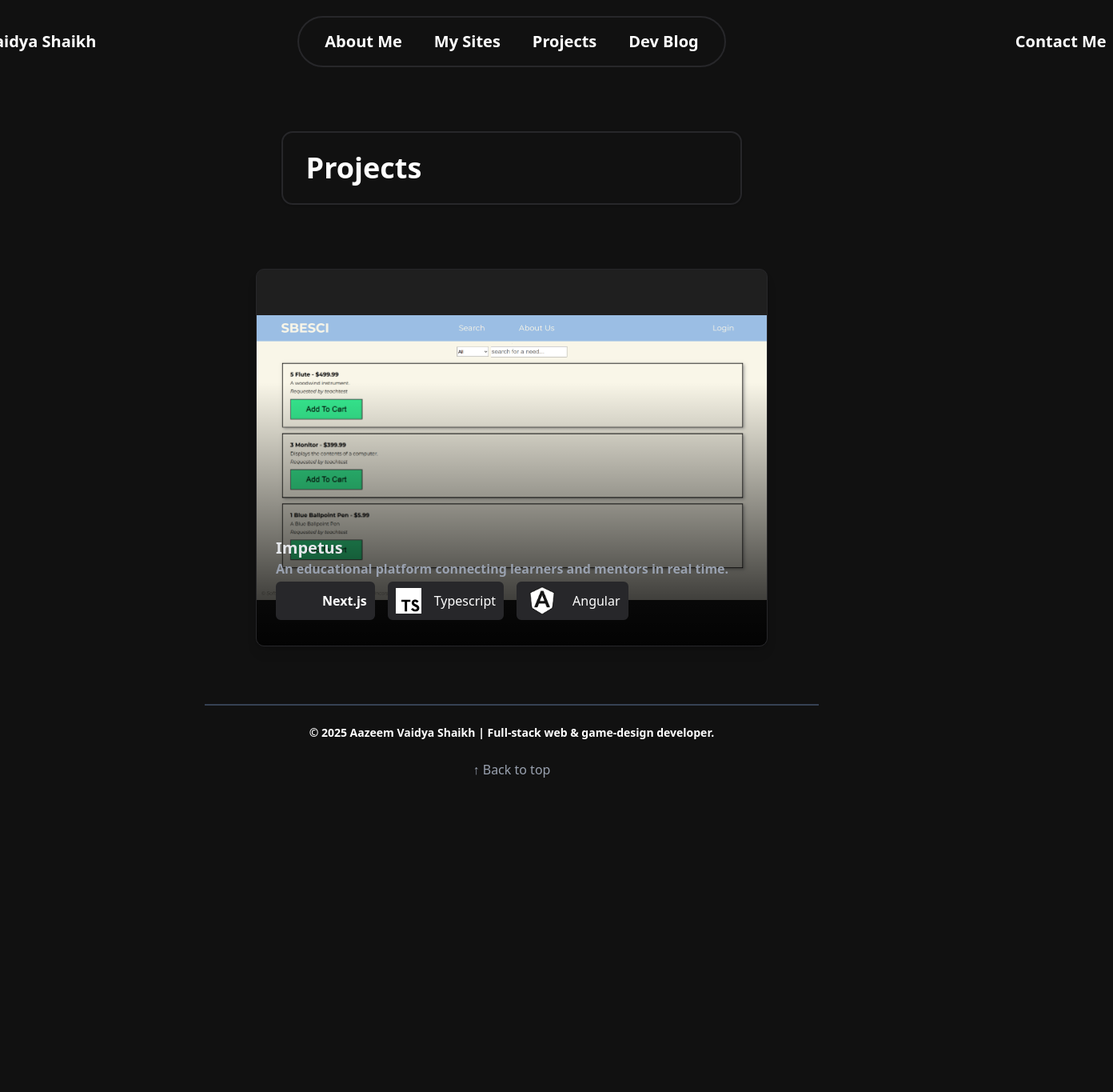
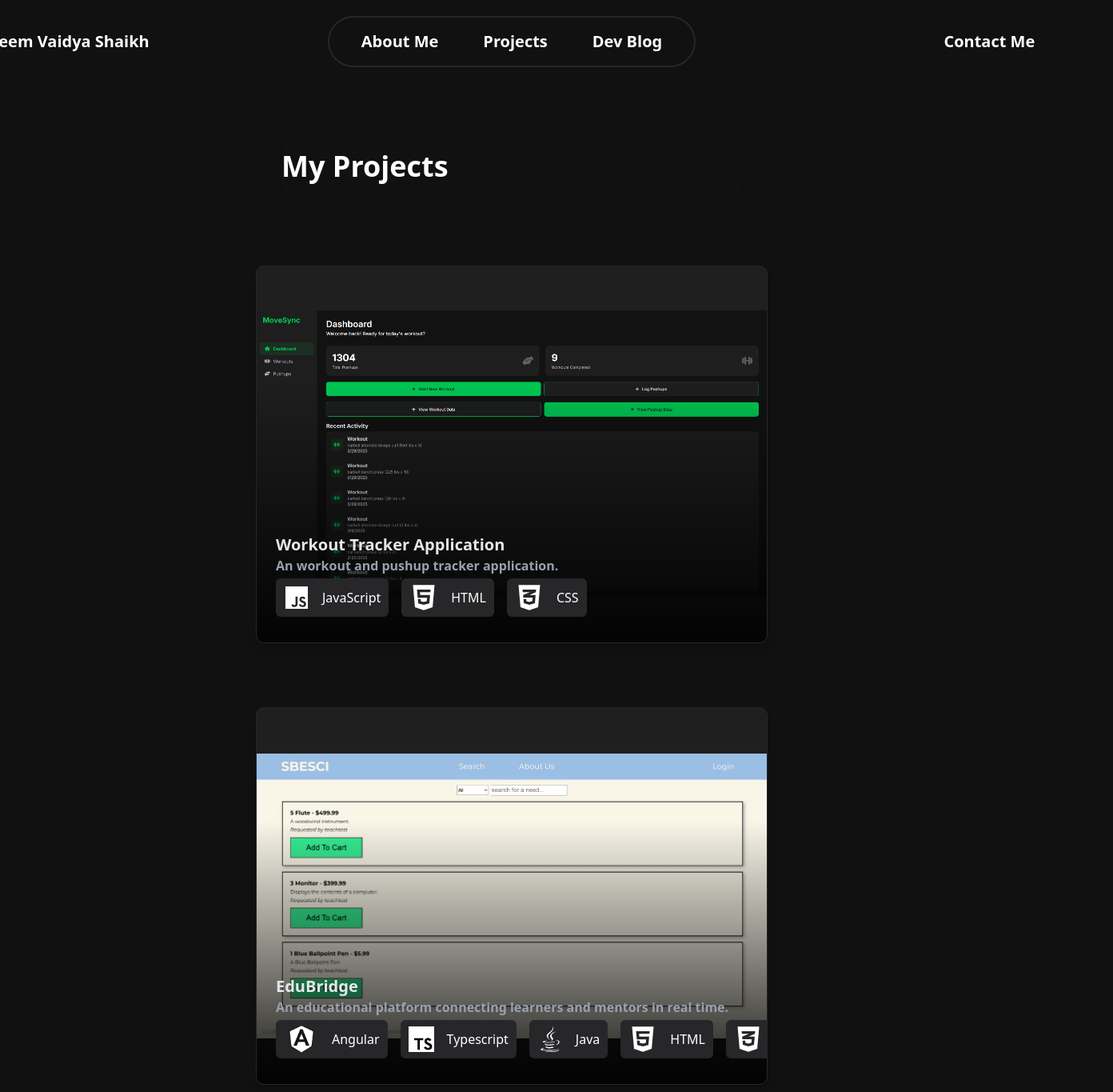
Before and after one commit to AazeemVS/Portfolio-Site, a React (Vite) app in the folder my-portfolio/: page /Projects in a window 1280 px wide. Shown: the top 1365 px of the page at 80% size, 1392 px wide, since content can reach past the window. Before the commit the page ends 998 px from the top, so only its background shows below. Built offline with nearby package versions, Linux system fonts and the light colour scheme.

Commit message:
Updated the nav bar
Updated the on hover color for the nav bar, and added a a on hover line animation in the nav bar. Also reformatted the nav bar to take out the my sites button so I switched the center grid to have 3 buttons in the center cell.

```diff
--- a/my-portfolio/src/App.tsx
+++ b/my-portfolio/src/App.tsx
@@ -29,57 +29,87 @@ import {
   NavigationMenuIndicator,
   NavigationMenuViewport,
 } from "@/components/ui/navigation-menu";
+import { motion } from "framer-motion";
 
 function NavBar() {
   const navigate = useNavigate();
-
+  const underlineVariants = {
+    rest: { width: 0 },
+    hover: { width: "100%" },
+  };
+  const underlineTransition = { duration: 0.3, ease: "easeOut" };
   return (
     <div className="w-full mt-5">
       <div className="max-w-4xl mx-auto px-4">
         <NavigationMenu className="w-full">
-          <NavigationMenuList className="flex items-center space-x-56">
-            {/* 1) Left: fixed-width container */}
-            <div className="flex-none w-64 flex justify-start ">
+          <NavigationMenuList className="grid grid-cols-3 gap-64 place-items-center">
+            {/* 1) Left */}
+            <div className="grid place-items-center pr-96">
               <NavigationMenuItem>
-                <NavigationMenuLink
-                  className="text-xl font-bold hover:-translate-y-0.5 transition-transform whitespace-nowrap"
-                  onClick={() => navigate("/LandingPage")}
-                >
-                  Aazeem Vaidya Shaikh
+                <NavigationMenuLink onClick={() => navigate("/LandingPage")}>
+                  <motion.span
+                    className="relative inline-block text-xl font-bold whitespace-nowrap"
+                    initial="rest"
+                    whileHover="hover"
+                  >
+                    <span className="relative z-10">Aazeem Vaidya Shaikh</span>
+                    <motion.span
+                      className="absolute bottom-0 left-0 h-0.5 bg-cyan-900"
+                      variants={underlineVariants}
+                      transition={underlineTransition}
+                    />
+                  </motion.span>
                 </NavigationMenuLink>
               </NavigationMenuItem>
             </div>
 
-            {/* 2) Center: grow to fill */}
-            <div className="flex-1 flex justify-center">
+            {/* 2) Center */}
+            <div className="grid place-items-center px-4">
               <NavigationMenuItem>
                 <div className="flex space-x-6 px-6 py-2 border-2 border-[#27272a] rounded-full">
                   {[
                     ["About Me", "/AboutMe"],
-                    ["My Sites", "/MySites"],
                     ["Projects", "/Projects"],
                     ["Dev Blog", "/DevBlog"],
                   ].map(([label, path]) => (
                     <NavigationMenuLink
                       key={label}
-                      className="text-xl font-bold hover:-translate-y-0.5 transition-transform whitespace-nowrap"
                       onClick={() => navigate(path)}
                     >
-                      {label}
+                      <motion.span
+                        className="relative inline-block text-xl font-bold whitespace-nowrap"
+                        initial="rest"
+                        whileHover="hover"
+                      >
+                        <span className="relative z-10">{label}</span>
+                        <motion.span
+                          className="absolute bottom-0 left-0 h-0.5 bg-cyan-900"
+                          variants={underlineVariants}
+                          transition={underlineTransition}
+                        />
+                      </motion.span>
                     </NavigationMenuLink>
                   ))}
                 </div>
               </NavigationMenuItem>
             </div>
 
-            {/* 3) Right: same fixed width as left */}
-            <div className="flex-none w-64 flex justify-end">
+            {/* 3) Right */}
+            <div className="grid place-items-center pl-112">
               <NavigationMenuItem>
-                <NavigationMenuLink
-                  className="text-xl font-bold hover:-translate-y-0.5 transition-transform whitespace-nowrap"
-                  onClick={() => navigate("/ContactMe")}
-                >
-                  Contact Me
+                <NavigationMenuLink onClick={() => navigate("/ContactMe")}>
+                  <motion.span
+                    className="relative inline-block text-xl font-bold whitespace-nowrap"
+                    initial="rest"
+                    whileHover="hover"
+                  >
+                    <span className="relative z-10">Contact Me</span>
+                    <motion.span
+                      className="absolute bottom-0 left-0 h-0.5 bg-cyan-900"
+                      variants={underlineVariants}
+                      transition={underlineTransition}
+                    />
+                  </motion.span>
                 </NavigationMenuLink>
               </NavigationMenuItem>
             </div>
@@ -101,7 +131,6 @@ export default function App() {
           <Route index element={<LandingPage />}></Route>
           <Route path="/LandingPage" element={<LandingPage />}></Route>
           <Route path="/AboutMe" element={<AboutMe />}></Route>
-          <Route path="/MySites" element={<MySites />}></Route>
           <Route path="/Projects" element={<Projects />}></Route>
           <Route path="/ContactMe" element={<ContactMe />}></Route>
           <Route path="/SBECIInfoPage" element={<SBECIInfoPage />}></Route>
--- a/my-portfolio/src/components/ui/navigation-menu.tsx
+++ b/my-portfolio/src/components/ui/navigation-menu.tsx
@@ -2,6 +2,7 @@ import * as React from "react";
 import * as NavigationMenuPrimitive from "@radix-ui/react-navigation-menu";
 import { cva } from "class-variance-authority";
 import { ChevronDownIcon } from "lucide-react";
+import { motion } from "framer-motion";
 
 import { cn } from "@/lib/utils";
 
@@ -123,17 +124,28 @@ function NavigationMenuViewport({
 
 function NavigationMenuLink({
   className,
+  children,
   ...props
 }: React.ComponentProps<typeof NavigationMenuPrimitive.Link>) {
   return (
     <NavigationMenuPrimitive.Link
       data-slot="navigation-menu-link"
       className={cn(
-        "data-[active=true]:focus:bg-accent data-[active=true]:hover:bg-accent data-[active=true]:bg-accent/50 data-[active=true]:text-accent-foreground hover:bg-accent hover:text-accent-foreground focus:bg-accent focus:text-accent-foreground focus-visible:ring-ring/50 [&_svg:not([class*='text-'])]:text-muted-foreground flex flex-col gap-1 rounded-sm p-2 text-sm transition-all outline-none focus-visible:ring-[3px] focus-visible:outline-1 [&_svg:not([class*='size-'])]:size-4",
+        "group relative inline-flex flex-col items-center",
+        "text-xl font-bold whitespace-nowrap px-4 py-2",
+        "hover:text-cyan-700 transition-colors duration-300",
         className
       )}
       {...props}
-    />
+    >
+      {children}
+      <motion.span
+        className="absolute bottom-0 h-0.5 bg-cyan-900"
+        initial={{ width: 0 }}
+        whileHover={{ width: "100%" }}
+        transition={{ duration: 0.3, ease: "easeOut" }}
+      />
+    </NavigationMenuPrimitive.Link>
   );
 }
 
--- a/my-portfolio/src/pages/Projects.tsx
+++ b/my-portfolio/src/pages/Projects.tsx
@@ -1,37 +1,87 @@
 import React from "react";
-import { Card } from "@/components/ui/card";
 import Footer from "@/components/ui/footer";
 import TSIcon from "@/components/ui/icons/tsIcon";
 import NextJSIcon from "@/components/ui/icons/nextJSProjIcon";
 import AngularIcon from "@/components/ui/icons/angularIcon";
-import SBESCIImg from "@/../images/SBESCI_site_pic.png";
 import ProjectTemplate from "@/components/ui/projectTemplate";
 import { useNavigate } from "react-router-dom";
+import {
+  Card,
+  CardContent,
+  CardDescription,
+  CardFooter,
+  CardHeader,
+  CardTitle,
+} from "@/components/ui/card";
+import HTMLIcon from "@/components/ui/icons/HTMLIcon";
+import CSSIcon from "@/components/ui/icons/CSSIcon";
+import TailwindCSSIcon from "@/components/ui/icons/tailwindCSSIcon";
+import JSIcon from "@/components/ui/icons/jsIcon";
+import ReactIcon from "@/components/ui/icons/reactIcon";
+import ViteIcon from "@/components/ui/icons/viteIcon";
+import JavaIcon from "@/components/ui/icons/javaIcon";
+import GitIcon from "@/components/ui/icons/gitIcon";
+import NodeJSIcon from "@/components/ui/icons/nodeJSIcon";
+import CPlusPlusIcon from "@/components/ui/icons/cppIcon";
+import ShadcnIcon from "@/components/ui/icons/shadcnIcon";
+import CSharpIcon from "@/components/ui/icons/csharpIcon";
+import FigmaIcon from "@/components/ui/icons/figmaIcon";
+
+//Images
+import SBESCIImg from "@/../images/SBESCI_site_pic.png";
+import CatchFrenzyImg from "@/../images/Catch_Frenzy_Site_Pic2.png";
+import WorkoutAppImg from "@/../images/WorkoutAppHomePage.png";
+import UnexpectedEscapesHomePage from "@/../images/Unexpected_Escapes_homeImg.png";
 
 const Projects: React.FC = () => {
   const navigate = useNavigate();
   return (
     <>
-      <Card>
-        <h2 className="text-white text-left text-4xl font-bold ml-[5%]">
+      <Card className="border-none">
+        <h2 className="text-white text-left text-4xl font-bold">
           {" "}
-          Projects{" "}
+          My Projects{" "}
         </h2>
       </Card>
+      <ProjectTemplate
+        title="Workout Tracker Application"
+        description="An workout and pushup tracker application."
+        backgroundImg={WorkoutAppImg}
+        icons={[<JSIcon key="1" />, <HTMLIcon key="3" />, <CSSIcon key="4" />]}
+        onClick={() => navigate("/WorkoutTrackerInfoPage")}
+      />
 
       <ProjectTemplate
-        title="Impetus"
+        title="EduBridge"
         description="An educational platform connecting learners and mentors in real time."
         backgroundImg={SBESCIImg}
-        // override the defaults if you like, or omit this prop to get the 3-icon default
         icons={[
-          <NextJSIcon key="1" />,
+          <AngularIcon key="1" />,
           <TSIcon key="2" />,
-          <AngularIcon key="3" />,
+          <JavaIcon key="3" />,
+          <HTMLIcon key="4" />,
+          <CSSIcon key="5" />,
         ]}
-        onClick={() => navigate("/ImpetusInfoPage")}
+        onClick={() => navigate("/SBECIInfoPage")}
       />
 
+      <ProjectTemplate
+        title="Unexpected Escapes"
+        description="An educational platform connecting learners and mentors in real time."
+        backgroundImg={UnexpectedEscapesHomePage}
+        // override the defaults if you like, or omit this prop to get the 3-icon default
+        icons={[<JSIcon key="1" />, <HTMLIcon key="3" />, <CSSIcon key="4" />]}
+        onClick={() => navigate("/UnexpectedEscapesInfoPage")}
+      />
+
+      <ProjectTemplate
+        title="Catch Frenzy"
+        description="An educational platform connecting learners and mentors in real time."
+        backgroundImg={CatchFrenzyImg}
+        // override the defaults if you like, or omit this prop to get the 3-icon default
+        icons={[<JSIcon key="1" />, <HTMLIcon key="3" />, <CSSIcon key="4" />]}
+        onClick={() => navigate("/CatchFrenzyInfoPage")}
+      />
       <footer>
         <Footer></Footer>
       </footer>
```
